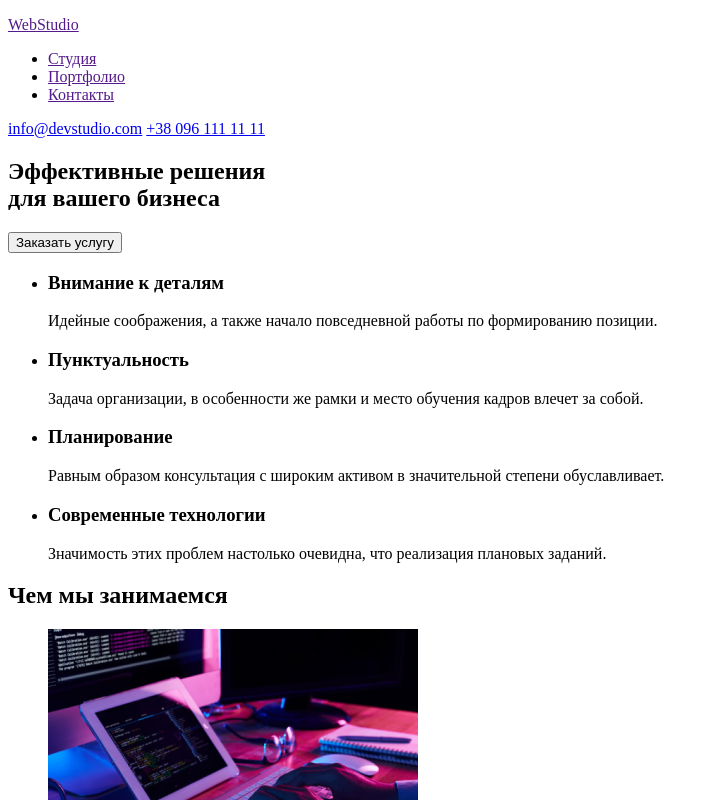
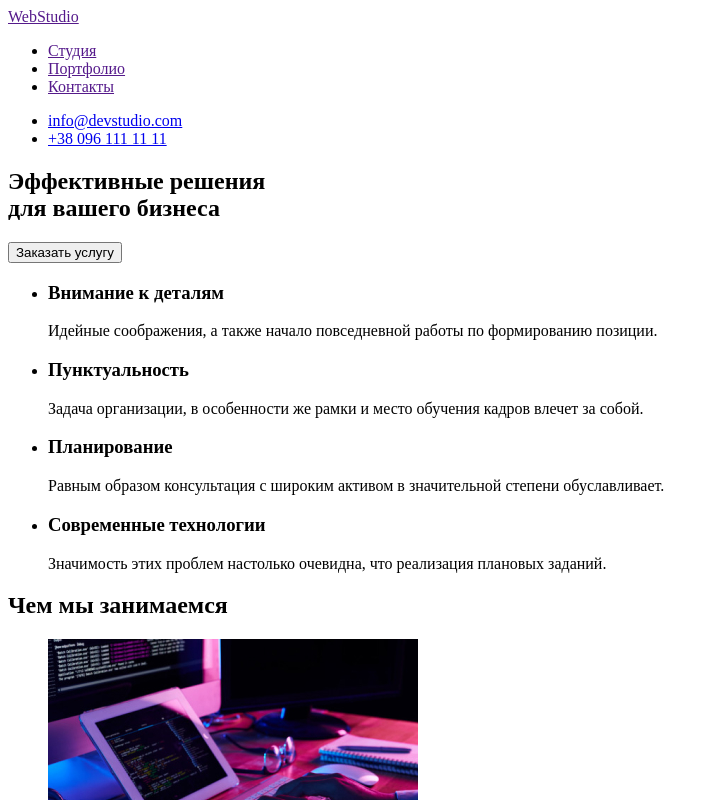
Before and after one commit to Diana-Stas/goit-markup-hw-01, a plain HTML site: page index.html in a window 1280 px wide. Shown: the top 800 px of the page, without its empty margins (0-719 px from the left). Drawn offline with Linux system fonts and the light colour scheme.

Commit message:
исправляет ошибки

```diff
--- a/index.html
+++ b/index.html
@@ -9,9 +9,9 @@
 <body>
     <header>
         <nav>
-        <p>
+
             <a href="" lang="en">WebStudio</a>
-        </p>
+
             <ul>
                 <li>
                     <a href="">Студия</a>
@@ -24,10 +24,12 @@
                 </li>
             </ul>
         </nav>
-        <a href="mailto:info@devstudio.com" lang="en">info@devstudio.com</a>
-        <a href="tel:+380961111111">+38 096 111 11 11</a>
-        </header>
-    <main>
+         <ul>
+            <li> <a href="mailto:info@devstudio.com" lang="en">info@devstudio.com</a> </li>
+            <li> <a href="tel:+380961111111">+38 096 111 11 11</a> </li>
+         </ul>
+          </header>
+          <main>
         <!-- HERO -->
         <section>
             <h1>Эффективные решения <br>для вашего бизнеса</h1>
@@ -98,9 +100,9 @@
         </section>
     </main>
     <footer>
-        <p>
+
             <a href="" lang="en">WebStudio</a>
-        </p>
+
         <address>
             <p>г. Киев, пр-т Леси Украинки, 26</p>
             <a href="mailto:info@example.com">info@example.com</a>
```
